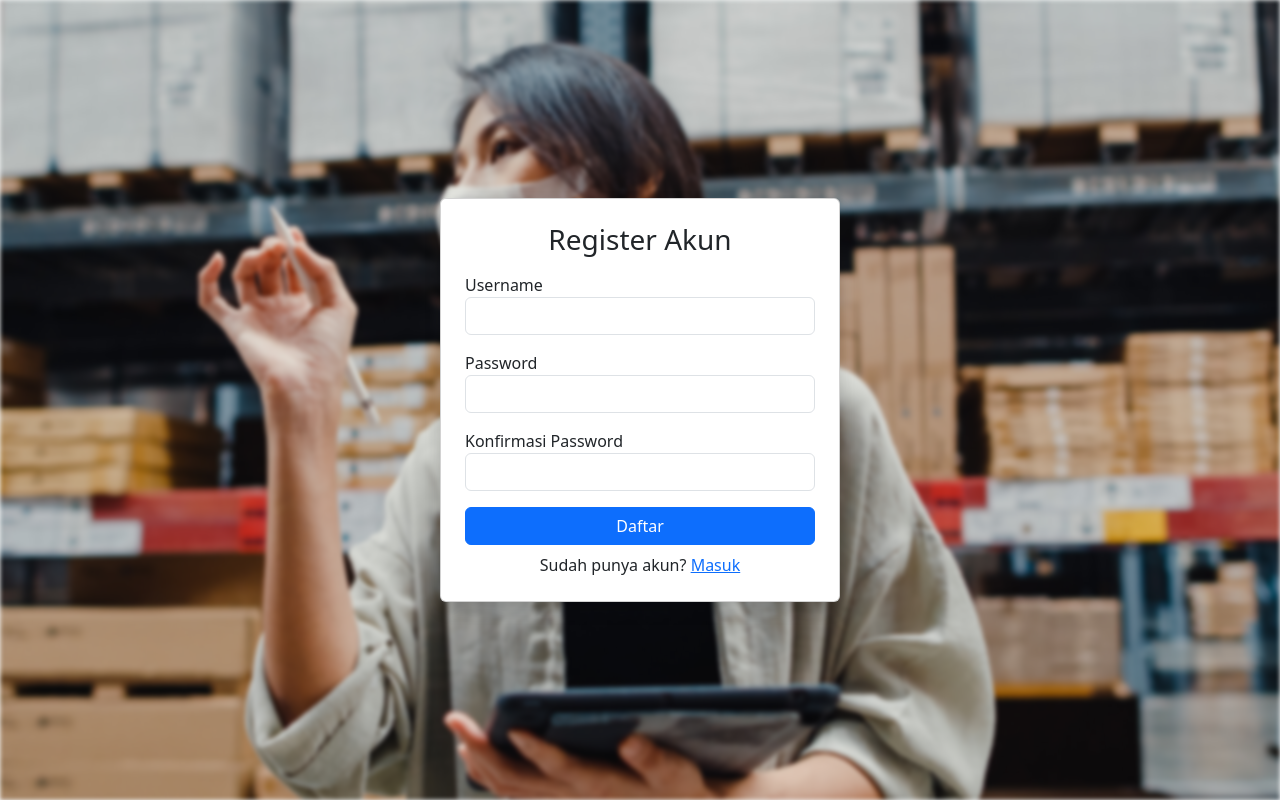
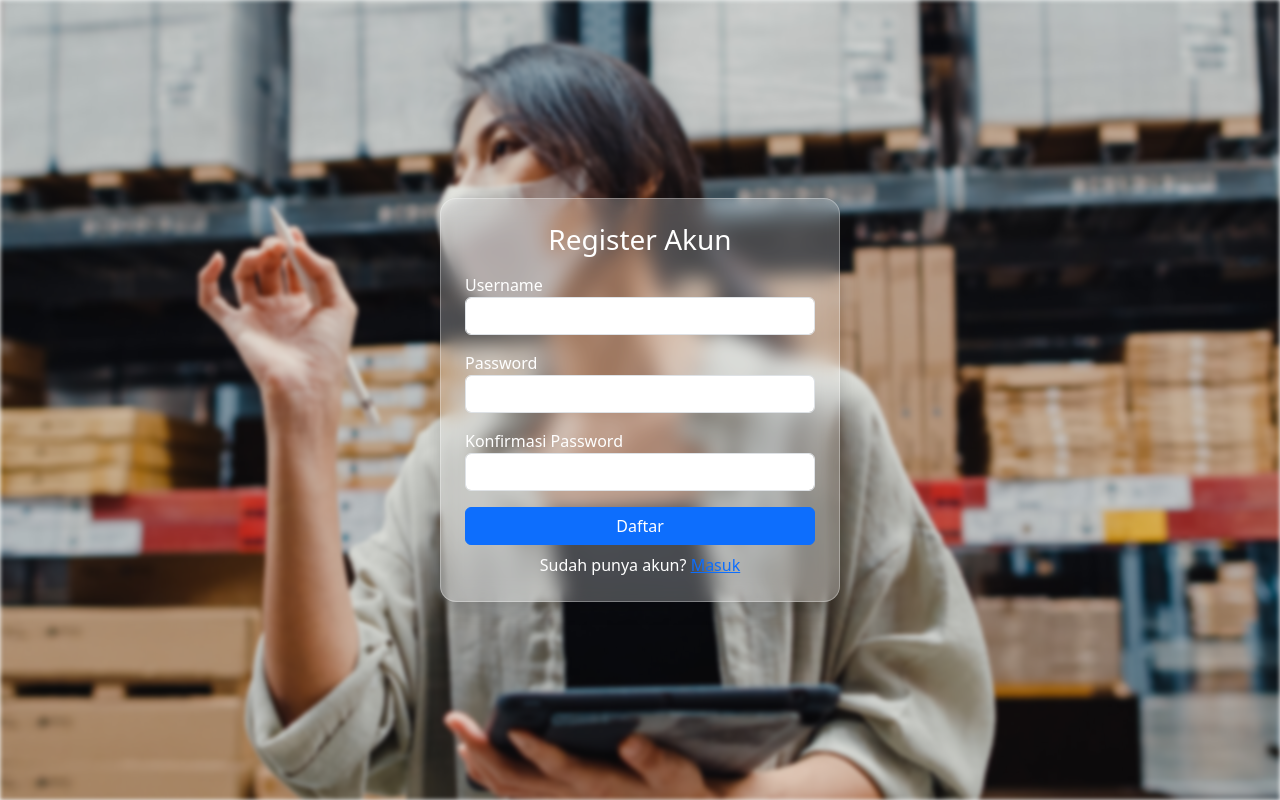
Before and after one commit to kytaufiq/manajemen_inventaris, a PHP site: page /register.php in a window 1280 px wide. Run offline with PHP 8.4, Linux system fonts and the light colour scheme.

Commit message:
Update register.php

```diff
--- a/register.php
+++ b/register.php
@@ -89,10 +89,26 @@ if ($_SERVER["REQUEST_METHOD"] == "POST") {
             font-size: 13px;
             color: #888;
         }
+        .card label,
+        .card a {
+            color: #fff;
+        }
+
+        .card input::placeholder {
+            color: rgba(255, 255, 255, 0.8);
+        }
+
     </style>
 </head>
 <body class="bg-light d-flex justify-content-center align-items-center" style="height: 100vh;">
-<div class="card p-4 shadow" style="width: 400px;">
+    <div class="card p-4 shadow" style="width: 400px;
+        background-color: rgba(255, 255, 255, 0.25);
+        backdrop-filter: blur(10px);
+        -webkit-backdrop-filter: blur(10px);
+        border-radius: 16px;
+        color: #fff;
+        border: 1px solid rgba(255, 255, 255, 0.3);">
+
     <h3 class="text-center mb-3">Register Akun</h3>
 
     <?php if ($error): ?>
```
